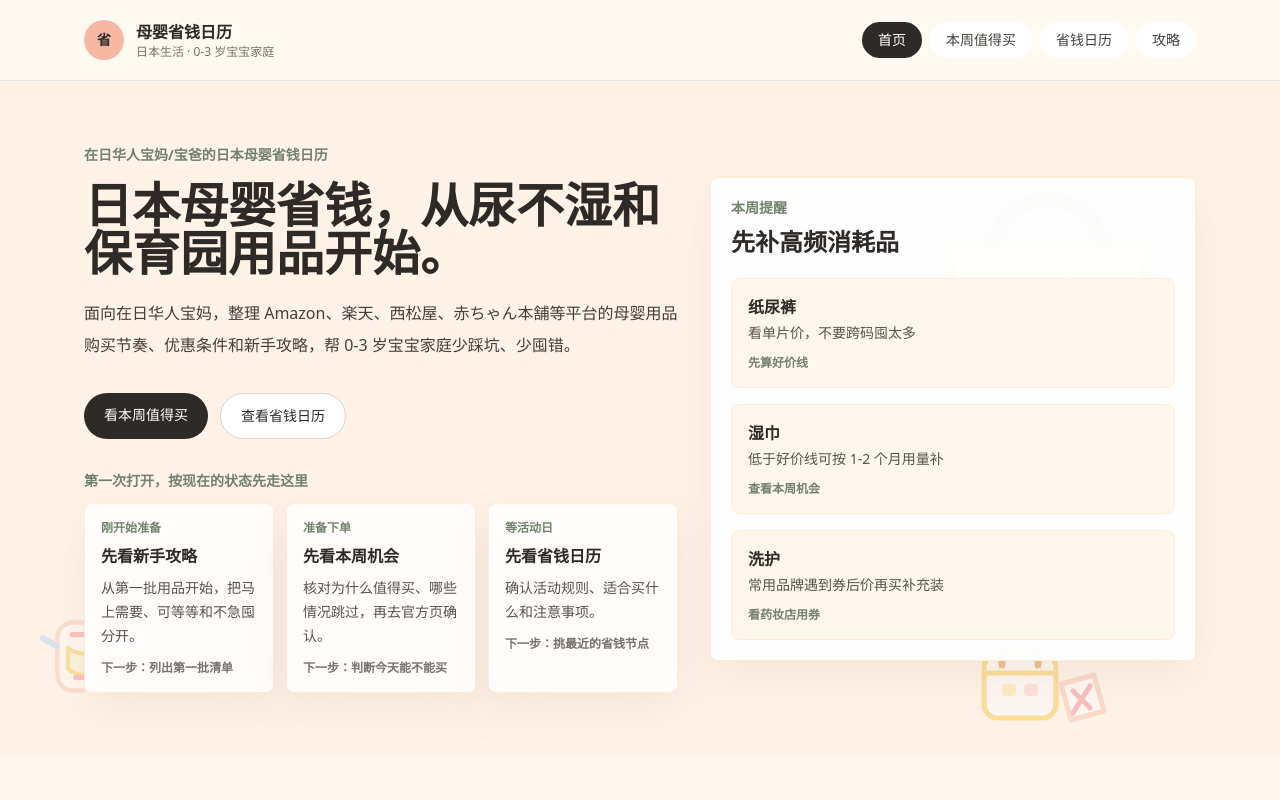
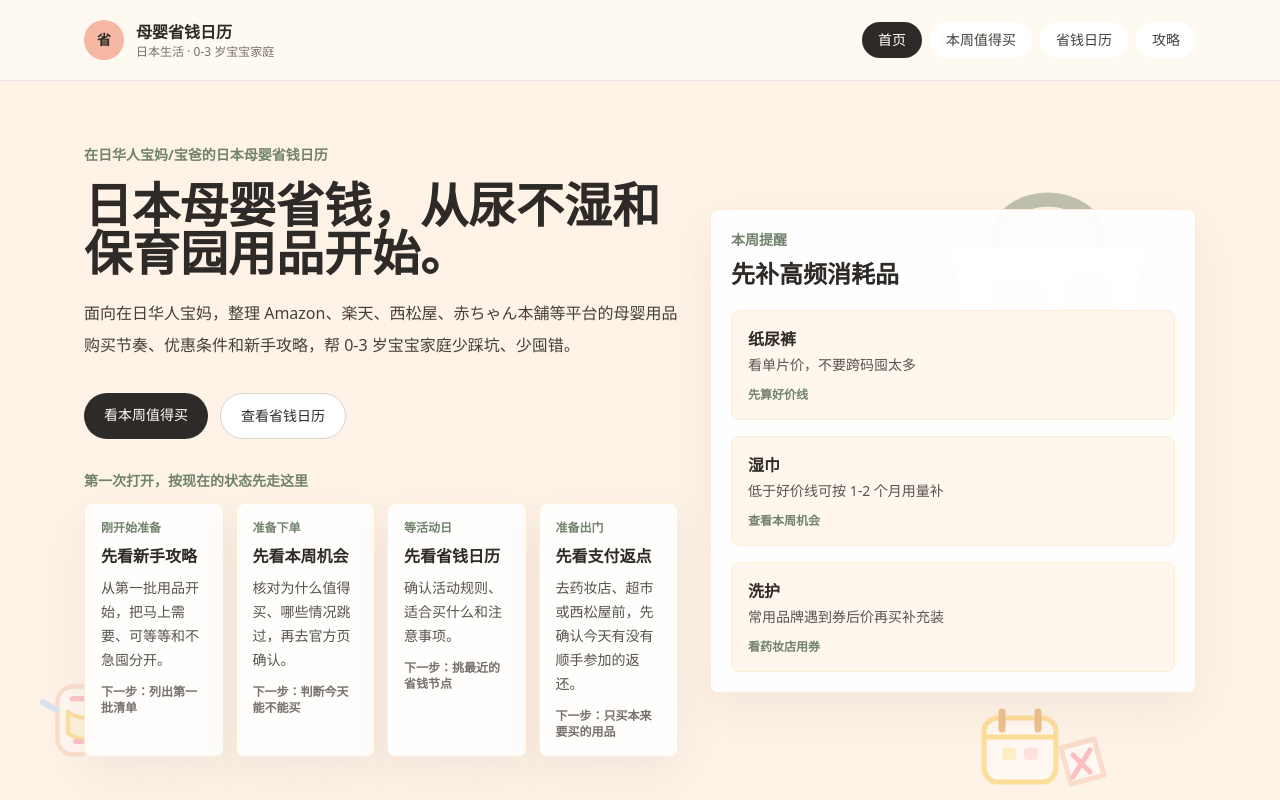
Before and after one commit to fengchuanli/mama-save-jp, a Next.js app: page / in a window 1280 px wide. Shown: the top 800 px of the page. Built offline with nearby package versions, Linux system fonts and the light colour scheme.

Commit message:
优化首页出门前路径

```diff
--- a/pages/index.tsx
+++ b/pages/index.tsx
@@ -118,6 +118,13 @@ export default function Home({ deals, calendarEvents, paymentRebateEvents, guide
       title: "先看省钱日历",
       description: "确认活动规则、适合买什么和注意事项。",
       nextStep: "下一步：挑最近的省钱节点"
+    },
+    {
+      label: "准备出门",
+      href: "/calendar",
+      title: "先看支付返点",
+      description: "去药妆店、超市或西松屋前，先确认今天有没有顺手参加的返还。",
+      nextStep: "下一步：只买本来要买的用品"
     }
   ];
   const guideProblemRoutes = [
@@ -174,12 +181,12 @@ export default function Home({ deals, calendarEvents, paymentRebateEvents, guide
             </div>
             <div className="mt-8">
               <p className="text-sm font-semibold text-tea">第一次打开，按现在的状态先走这里</p>
-              <div className="mt-3 grid gap-3 sm:grid-cols-3">
+              <div className="mt-3 grid gap-3 sm:grid-cols-2 lg:grid-cols-4">
                 {quickStartRoutes.map((route) => (
                   <Link
-                    key={route.href}
+                    key={route.label}
                     href={route.href}
-                  className="rounded-lg border border-orange-100 bg-white/90 p-4 shadow-soft transition hover:border-peach hover:bg-white"
+                    className="rounded-lg border border-orange-100 bg-white/90 p-4 shadow-soft transition hover:border-peach hover:bg-white"
                   >
                     <p className="text-xs font-semibold text-tea">{route.label}</p>
                     <h2 className="mt-2 text-base font-semibold text-ink">{route.title}</h2>
```
Also changed, not shown: 1 other file (tests, documents, lock files or other folders).
